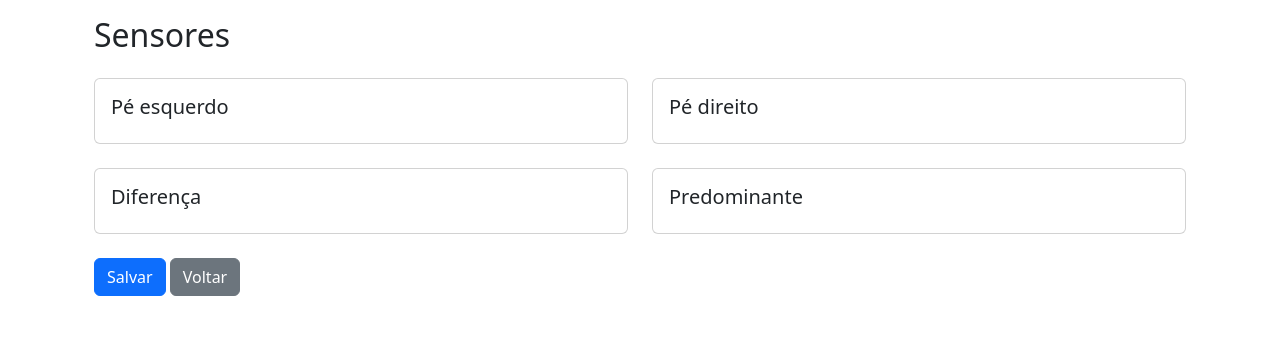
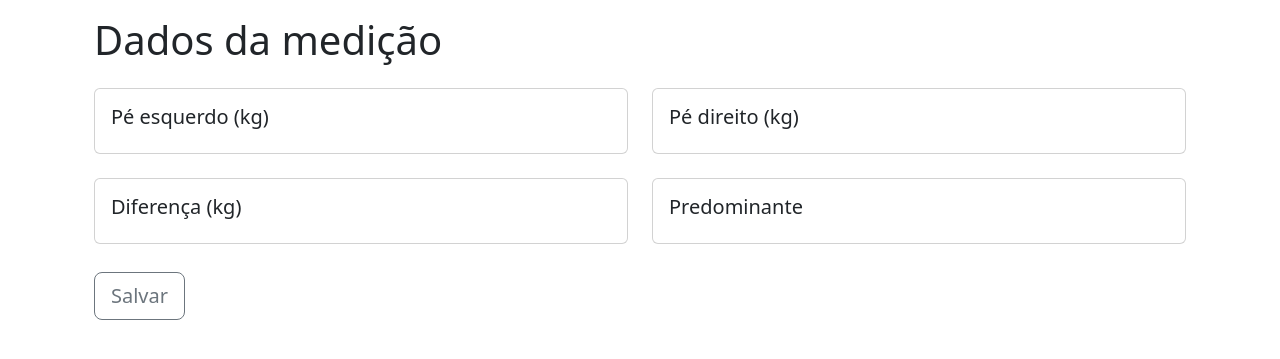
Before and after one commit to guisfco/placas-pressao-iot, a Flask app: template templates/medicao.html in a window 1280 px wide. Shown: the part 72-431 px from the top of the page. Run offline with Flask 3, Linux system fonts and the light colour scheme; the template is opened without the code that fills it, so the values that code supplies are empty.

Commit message:
🐛 Correção na inserção de medição

```diff
--- a/main.py
+++ b/main.py
@@ -71,7 +71,7 @@ def handle_mqtt_message(client, userdata, message):
     SENSORES_D_ATUAL = float(dados[1])
     SENSORES_E_ATUAL = float(dados[3])
 
-@app.route('/api/<paciente>', methods=['POST'])
+@app.route('/api/<paciente>/', methods=['POST'])
 def salvar_medicao(paciente=None):
     sensores_d = request.json['sensoresD']
     sensores_e = request.json['sensoresE']
@@ -90,7 +90,7 @@ def salvar_medicao(paciente=None):
         response = {'mensagem': str(e)}
         return jsonify(response), 500
 
-@app.route('/api/<paciente>/<medicao>', methods=['DELETE'])
+@app.route('/api/<paciente>/<medicao>/', methods=['DELETE'])
 def deletar_medicao(paciente=None, medicao=None):
     try:
         conn = sqlite3.connect(DB_NAME)
@@ -137,11 +137,11 @@ def obter_medicoes(paciente=None):
 def index():
     return render_template("index.html")
 
-@app.route('/<paciente>')
+@app.route('/<paciente>/')
 def consulta(paciente=None):
     return render_template("consulta.html", paciente=paciente, medicoes=obter_medicoes(paciente))
 
-@app.route('/<paciente>/medicao')
+@app.route('/<paciente>/medicao/')
 def medicao(paciente=None):
     dados = {
         'sensoresD': SENSORES_D_ATUAL,
--- a/templates/index.html
+++ b/templates/index.html
@@ -2,6 +2,7 @@
 <html>
 <head>
     <title>Início</title>
+    <link rel="shortcut icon" href="{{ url_for('static', filename='favicon.ico') }}">
     <meta name="viewport" content="width=device-width, initial-scale=1">
     <link href="https://cdn.jsdelivr.net/npm/bootstrap@5.3.2/dist/css/bootstrap.min.css" rel="stylesheet"
         integrity="sha384-T3c6CoIi6uLrA9TneNEoa7RxnatzjcDSCmG1MXxSR1GAsXEV/Dwwykc2MPK8M2HN" crossorigin="anonymous">
@@ -10,7 +11,7 @@
     function consultar() {
         var pacienteValue = document.getElementById('paciente').value;
         if (!isNaN(pacienteValue) && pacienteValue.trim() !== '') {
-            var url = '/' + encodeURIComponent(pacienteValue);
+            var url = `/${encodeURIComponent(pacienteValue)}/`;
             window.location.href = url;
         } else {
             alert('Por favor insira um valor numérico válido.');
--- a/templates/medicao.html
+++ b/templates/medicao.html
@@ -2,6 +2,7 @@
 <html>
   <head>
     <title>Nova medição</title>
+    <link rel="shortcut icon" href="{{ url_for('static', filename='favicon.ico') }}">
     <link
       href="https://cdn.jsdelivr.net/npm/bootstrap@5.3.2/dist/css/bootstrap.min.css"
       rel="stylesheet"
@@ -12,7 +13,7 @@
   <script>
     function getPaciente() {
       var pathArray = window.location.pathname.split("/");
-      return pathArray[pathArray.length - 2];
+      return pathArray[1];
     }
 
     function salvar() {
@@ -21,7 +22,7 @@
         sensoresE: document.getElementById("sensoresE").innerText,
       };
 
-      fetch("/api/" + getPaciente(), {
+      fetch(`/api/${getPaciente()}/`, {
         method: "POST",
         headers: {
           "Content-Type": "application/json",
@@ -44,21 +45,21 @@
       <nav style="--bs-breadcrumb-divider: '>'" aria-label="breadcrumb">
         <ol class="breadcrumb">
           <li class="breadcrumb-item"><a href="/">Início</a></li>
-          <li class="breadcrumb-item"><a href=".">Consulta</a></li>
+          <li class="breadcrumb-item"><a href="..">Consulta</a></li>
           <li class="breadcrumb-item active" aria-current="page">
             Nova medição
           </li>
         </ol>
       </nav>
       <div>
-        <h2>Sensores</h2>
+        <h1>Dados da medição</h101>
 
         <div class="row mb-4 mt-4">
           <div class="col-6">
             <div class="card">
               <div class="card-body">
-                <h5 class="card-title">Pé esquerdo</h5>
-                <h1>{{ dados.sensoresE }}</h1>
+                <h5 class="card-title">Pé esquerdo (kg)</h5>
+                <h1 id="sensoresE">{{ dados.sensoresE }}</h1>
               </div>
             </div>
           </div>
@@ -66,8 +67,8 @@
           <div class="col-6">
             <div class="card">
               <div class="card-body">
-                <h5 class="card-title">Pé direito</h5>
-                <h1>{{ dados.sensoresD }}</h1>
+                <h5 class="card-title">Pé direito (kg)</h5>
+                <h1 id="sensoresD">{{ dados.sensoresD }}</h1>
               </div>
             </div>
           </div>
@@ -77,7 +78,7 @@
           <div class="col-6">
             <div class="card">
               <div class="card-body">
-                <h5 class="card-title">Diferença</h5>
+                <h5 class="card-title">Diferença (kg)</h5>
                 <h1>{{ dados.diferenca }}</h1>
               </div>
             </div>
@@ -92,10 +93,7 @@
             </div>
           </div>
         </div>
-        <button class="btn btn-primary" onclick="salvar()">Salvar</button>
-        <button class="btn btn-secondary" onclick="history.back()">
-          Voltar
-        </button>
+        <button class="btn btn-outline-secondary btn-lg" onclick="salvar()">Salvar</button>
       </div>
     </div>
     <script
```
Also changed, not shown: templates/consulta.html (+8 -9 lines), static/favicon.ico (added).
